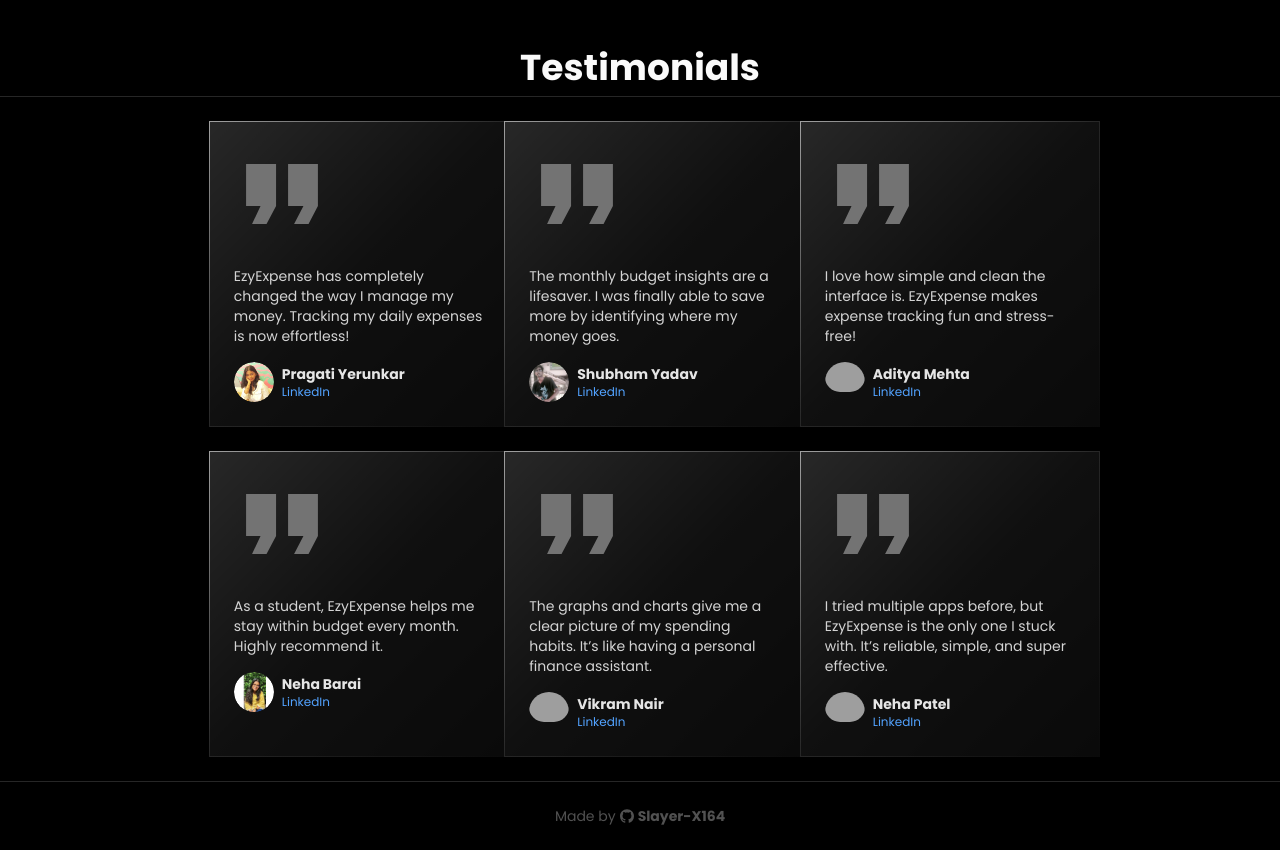
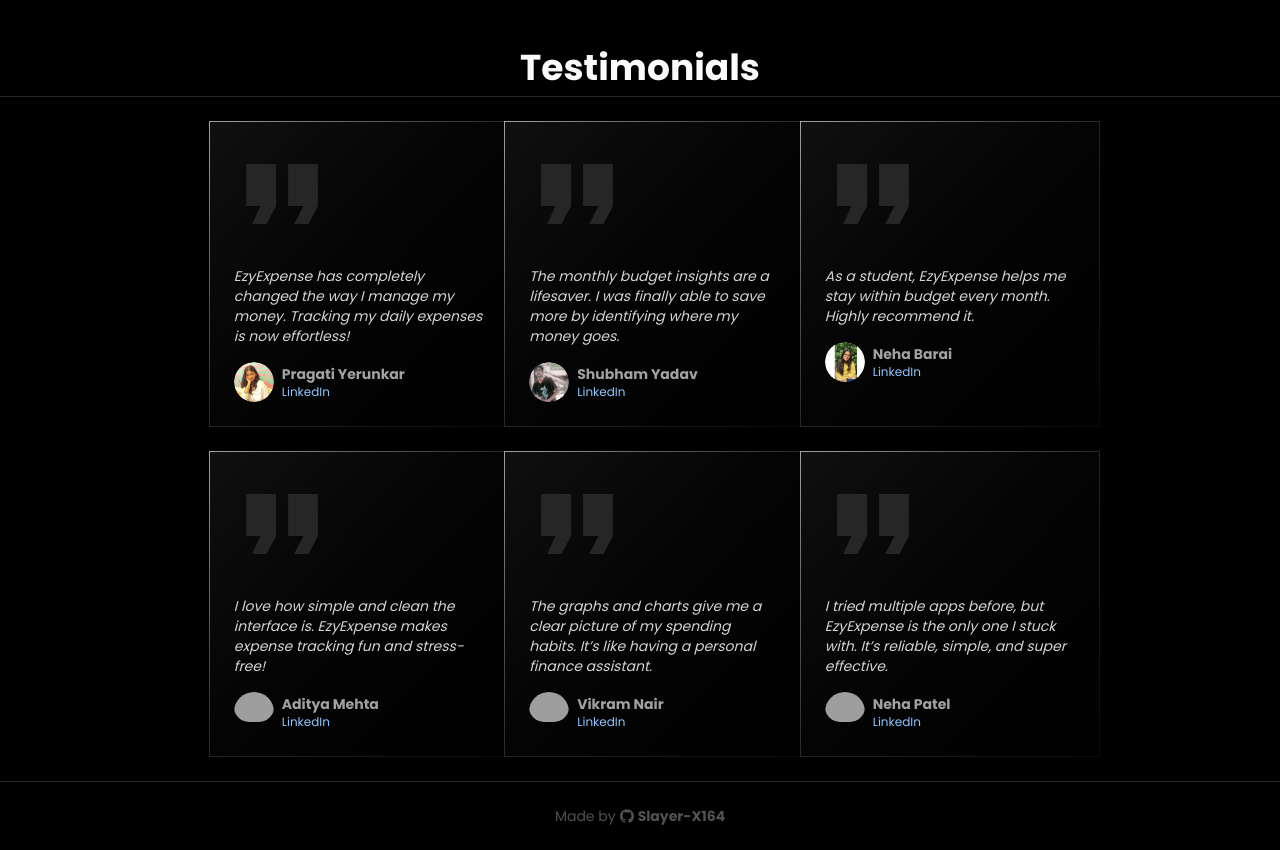
Before and after one commit to Slayer-X164/ezy_expense, a Next.js app: page / in a window 1280 px wide. Shown: the part 1480-2330 px from the top of the page. Built offline with nearby package versions, Linux system fonts and the light colour scheme; no server answers; grey boxes are pictures that could not be loaded.

Commit message:
fix : patched testimonials section

```diff
--- a/components/Testimonials.tsx
+++ b/components/Testimonials.tsx
@@ -1,8 +1,9 @@
 "use client";
+
 import Image from "next/image";
 import React, { useRef } from "react";
 import { IoMdQuote } from "react-icons/io";
-import { motion, useInView } from "framer-motion";
+import { motion, useInView, Variants } from "framer-motion";
 
 const testimonials = [
   {
@@ -18,17 +19,18 @@
     img: "/testimonials/shubham.jpeg",
   },
   {
+    id: 4,
+    text: "As a student, EzyExpense helps me stay within budget every month. Highly recommend it.",
+    name: "Neha Barai",
+    img: "/testimonials/neha.jpeg",
+  },
+  {
     id: 3,
     text: "I love how simple and clean the interface is. EzyExpense makes expense tracking fun and stress-free!",
     name: "Aditya Mehta",
     img: "/testimonials/boy2.jpg",
   },
-  {
-    id: 4,
-    text: "As a student, EzyExpense helps me stay within budget every month. Highly recommend it.",
-    name: "Neha Barai",
-    img: "/testimonials/neha.jpeg",
-  },
+
   {
     id: 5,
     text: "The graphs and charts give me a clear picture of my spending habits. It’s like having a personal finance assistant.",
@@ -43,8 +45,8 @@
   },
 ];
 
-// Parent animation (controls stagger)
-const containerVariants = {
+// ✅ Add proper typing for Variants
+const containerVariants: Variants = {
   hidden: {},
   visible: {
     transition: {
@@ -53,8 +55,7 @@
   },
 };
 
-// Each card animation
-const cardVariants = {
+const cardVariants: Variants = {
   hidden: { opacity: 0, y: 40 },
   visible: {
     opacity: 1,
@@ -71,33 +72,32 @@
     <main
       id="testimonials"
       ref={ref}
-      className="border-b-1 border-neutral-800 w-full"
+      className="border-b border-neutral-800 w-full"
     >
-      <div className="w-full h-full py-2 text-center mt-6 md:mt-0">
+      <div className="w-full py-2 text-center mt-6 md:mt-0">
         <h3 className="text-4xl font-semibold">Testimonials</h3>
       </div>
 
-      <div className="w-full border-t-1 p-6 border-neutral-800 flex items-center justify-center">
+      <div className="w-full border-t p-6 border-neutral-800 flex items-center justify-center">
         <motion.div
-          className="w-[70%] grid gap-6 grid-cols-1 lg:grid-cols-3"
+          className="w-[70%] grid gap-6 grid-cols-1 lg:grid-cols-3 "
           variants={containerVariants}
           initial="hidden"
           animate={isInView ? "visible" : "hidden"}
+
         >
           {testimonials.map((t) => (
             <motion.div
               key={t.id}
               variants={cardVariants}
-              className="bg-gradient-to-br from-neutral-400 via-neutral-800 to-neutral-950 p-[1px] min-h-[300px] min-w-[300px]"
+              className="bg-gradient-to-br from-neutral-400 via-neutral-800 to-neutral-950 p-[1px] min-h-[300px] min-w-[300px]  hover:bg-gradient-to-br hover:from-neutral-950 hover:to-neutral-400 hover:transition-colors hover:ease-linear hover:duration-200"
             >
-              <div className="w-full h-full bg-neutral-950/80 py-6 px-6">
-                <h3 className="text-8xl text-neutral-500">
+              <div className="w-full h-full bg-black/90 py-6 px-6 ">
+                <h3 className="text-8xl text-neutral-800">
                   <IoMdQuote />
                 </h3>
                 <div className="flex flex-col mt-6">
-                  <p className="text-sm font-light text-neutral-300">
-                    {t.text}
-                  </p>
+                  <p className="text-sm font-light text-neutral-300 italic">{t.text}</p>
                   <div className="w-full flex items-center gap-2 mt-4 text-sm">
                     <div className="w-10 h-10 overflow-hidden rounded-full">
                       <Image
@@ -109,13 +109,13 @@
                       />
                     </div>
                     <div className="flex flex-col justify-center">
-                      <h3 className="text-neutral-200 font-semibold">
+                      <h3 className="text-neutral-400 font-semibold">
                         {t.name}
                       </h3>
                       <a
                         target="_blank"
                         rel="noopener noreferrer"
-                        className="text-blue-400 text-xs"
+                        className="text-blue-300 text-xs"
                       >
                         LinkedIn
                       </a>
```
